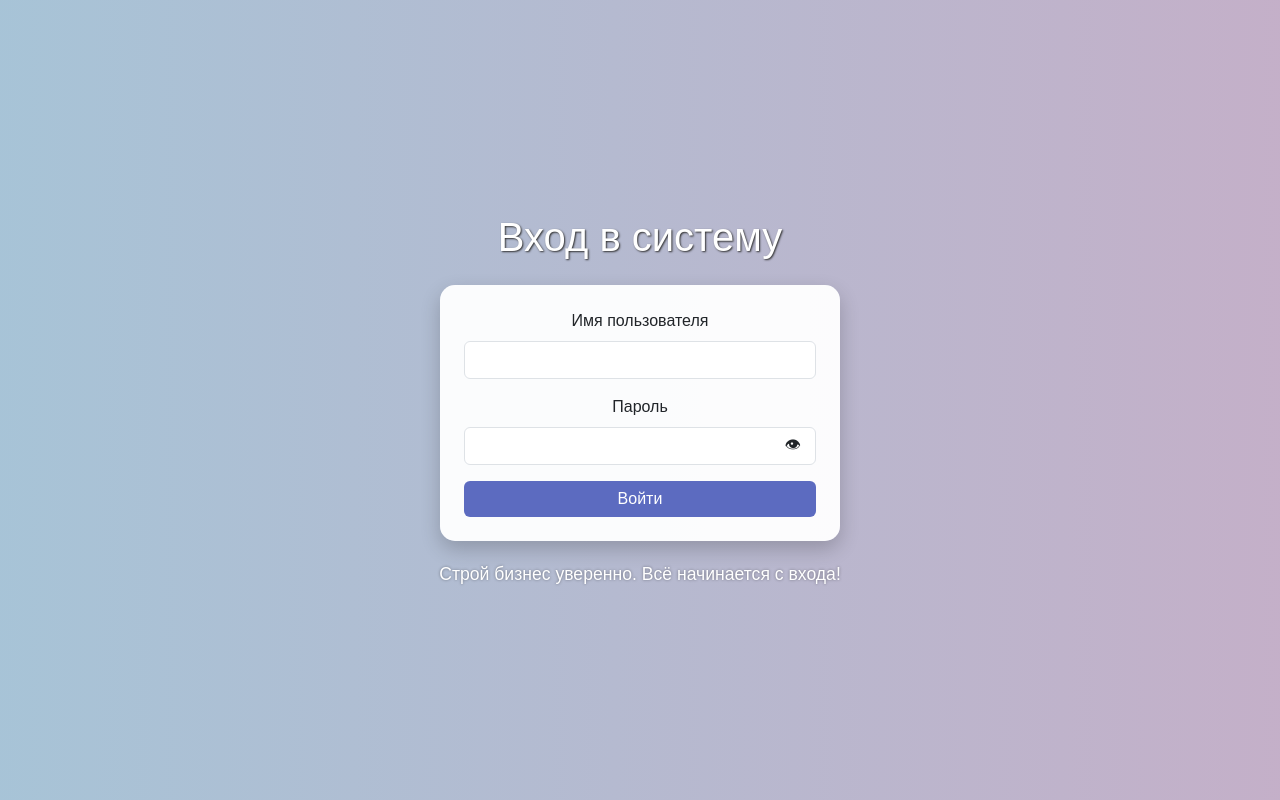
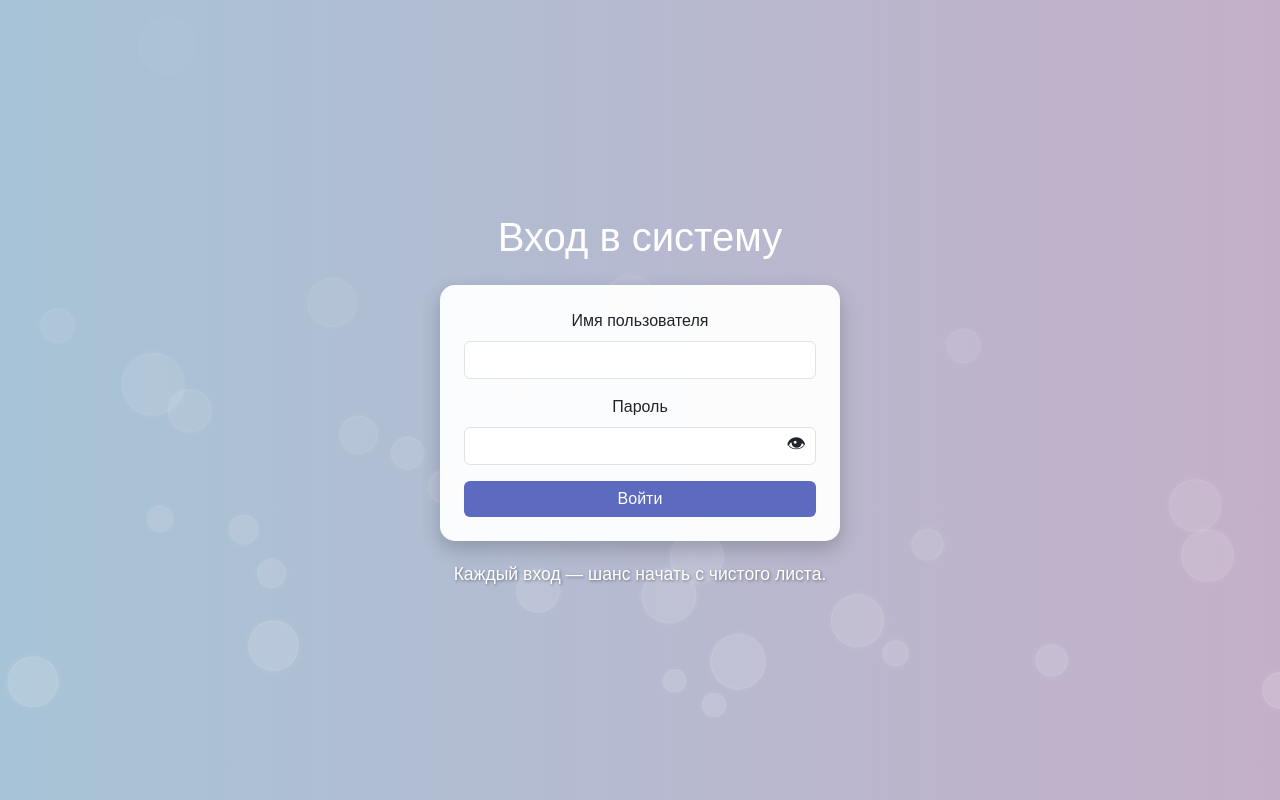
Before and after one commit to semionser/db1, a Flask app: page /login in a window 1280 px wide. Run offline with Flask 3, Linux system fonts and the light colour scheme; parts of the project's set-up code (start-up, migrations or seed data) failed here and were passed over.

Commit message:
бновлён

```diff
--- a/templates/login.html
+++ b/templates/login.html
@@ -5,11 +5,8 @@
     <title>Вход</title>
     <link rel="icon" href="{{ url_for('static', filename='kit.ico') }}" type="image/x-icon">
     <meta name="viewport" content="width=device-width, initial-scale=1">
-
-    <!-- Bootstrap -->
     <link href="https://cdn.jsdelivr.net/npm/bootstrap@5.3.0/dist/css/bootstrap.min.css" rel="stylesheet">
 
-    <!-- Анимации и стили -->
     <style>
         body {
             margin: 0;
@@ -19,9 +16,11 @@
             background-size: 400% 400%;
             animation: gradientBG 10s ease infinite;
             min-height: 100vh;
+            overflow: hidden;
             display: flex;
             align-items: center;
             justify-content: center;
+            position: relative;
         }
 
         @keyframes gradientBG {
@@ -30,17 +29,15 @@
             100% {background-position: 0% 50%;}
         }
 
+        .container {
+            z-index: 2;
+        }
+
         .card {
             border: none;
             border-radius: 15px;
             box-shadow: 0 8px 20px rgba(0, 0, 0, 0.2);
-            animation: fadeIn 1s ease forwards;
             background-color: rgba(255, 255, 255, 0.95);
-        }
-
-        @keyframes fadeIn {
-            from {opacity: 0; transform: translateY(-20px);}
-            to {opacity: 1; transform: translateY(0);}
         }
 
         .form-control:focus {
@@ -51,53 +48,79 @@
         .btn-primary {
             background-color: #5C6BC0;
             border: none;
-            transition: background-color 0.3s ease;
         }
 
         .btn-primary:hover {
             background-color: #3f51b5;
         }
 
-        .eye-icon {
-            position: absolute;
-            right: 15px;
-            top: 38px;
-            cursor: pointer;
-            transition: transform 0.3s ease;
-        }
-
-        .eye-icon:hover {
-            transform: scale(1.2);
-        }
-
         .password-container {
             position: relative;
         }
 
-        h1 {
-            text-shadow: 1px 1px 2px #333;
-            color: white;
-            animation: slideInDown 1s ease;
+        .eye-icon {
+            position: absolute;
+            right: 10px;
+            top: 35px;
+            cursor: pointer;
+            font-size: 1.2rem;
         }
 
-        @keyframes slideInDown {
-            from {transform: translateY(-50px); opacity: 0;}
-            to {transform: translateY(0); opacity: 1;}
-        }
         .motivational-text {
             margin-top: 20px;
             color: white;
+            font-size: 1.1rem;
             text-align: center;
-            font-size: 1.1rem;
-            text-shadow: 0 0 3px rgba(0, 0, 0, 0.4);
+            text-shadow: 1px 1px 3px rgba(0,0,0,0.4);
+        }
+
+        /* Пузыри */
+        #bubbles {
+            position: absolute;
+            top: 0; left: 0;
+            width: 100%; height: 100%;
+            overflow: hidden;
+            z-index: 1;
+            pointer-events: none;
+        }
+
+            .bubble {
+        position: absolute;
+        bottom: -100px;
+        background-color: rgba(255, 255, 255, 0.6);
+        border: 1px solid rgba(255, 255, 255, 0.8);
+        box-shadow: 0 0 8px rgba(255, 255, 255, 0.5);
+        border-radius: 50%;
+        pointer-events: auto;
+        transition: transform 0.2s ease, opacity 0.3s ease;
+        animation: floatUp linear infinite;
+            }
+
+        @keyframes floatUp {
+            0% {
+                transform: translateY(0) scale(1);
+                opacity: 0.3;
+            }
+            100% {
+                transform: translateY(-120vh) scale(1.5);
+                opacity: 0;
+            }
+        }
+
+        .bubble:hover {
+            transform: scale(0);
+            opacity: 0;
+            animation: none !important;
         }
 
     </style>
 </head>
 <body>
 
+<div id="bubbles"></div>
+
 <div class="container text-center">
-    <h1 class="mb-4">Вход в систему</h1>
+    <h1 class="text-white mb-4">Вход в систему</h1>
 
     {% if error %}
         <div class="alert alert-danger alert-dismissible fade show" role="alert">
@@ -115,34 +138,63 @@
         <div class="mb-3 password-container">
             <label class="form-label">Пароль</label>
             <input type="password" name="password" class="form-control" required id="password-input">
-            <span class="eye-icon" id="eye-icon" onclick="togglePasswordVisibility()">👁</span>
+            <span class="eye-icon" onclick="togglePassword()">👁</span>
         </div>
 
         <button type="submit" class="btn btn-primary w-100">Войти</button>
-    </form>
-    <div class="motivational-text">
-        Строй бизнес уверенно. Всё начинается с входа!
-    </div>
+    </form><div class="motivational-text" id="quote"></div>
 </div>
 
+<!-- JS -->
+<script>
+    // Пузыри
+    function createBubbles() {
+        const container = document.getElementById('bubbles');
+        for (let i = 0; i < 30; i++) {
+            const bubble = document.createElement('div');
+            const size = Math.random() * 30 + 20;
+            bubble.className = 'bubble';
+            bubble.style.width = size + 'px';
+            bubble.style.height = size + 'px';
+            bubble.style.left = Math.random() * 100 + '%';
+            bubble.style.animationDuration = (5 + Math.random() * 10) + 's';
+            bubble.style.animationDelay = (Math.random() * 5) + 's';
+            container.appendChild(bubble);
+        }
+    }
 
-<!-- Скрипт для отображения пароля -->
-<script>
-    function togglePasswordVisibility() {
-        const passwordInput = document.getElementById('password-input');
-        const eyeIcon = document.getElementById('eye-icon');
+    createBubbles();
 
-        if (passwordInput.type === 'password') {
-            passwordInput.type = 'text';
-            eyeIcon.textContent = '🙈';
-        } else {
-            passwordInput.type = 'password';
-            eyeIcon.textContent = '👁';
+    // Цитаты
+    const quotes = [
+        "Каждый вход — это шаг к успеху.",
+        "Бизнес начинается с первого действия — входа.",
+        "Чтобы изменить мир — сначала войди в систему.",
+        "Великие компании начинаются с простого входа.",
+        "Каждый вход — возможность изменить реальность.",
+        "Те, кто входят — создают будущее.",
+        "Вход — это не конец, а только начало.",
+        "Большие идеи начинаются с маленького входа.",
+        "Успех — это привычка входить даже в трудные моменты.",
+        "Каждый вход — шанс начать с чистого листа."
+    ];
+
+    function updateQuote() {
+        const quoteElement = document.getElementById('quote');
+        const index = Math.floor(Math.random() * quotes.length);
+        quoteElement.textContent = quotes[index];
     }
+
+    updateQuote();
+    setInterval(updateQuote, 10000);
+
+    // Пароль
+    function togglePassword() {
+        const input = document.getElementById('password-input');
+        input.type = input.type === 'password' ? 'text' : 'password';
     }
 </script>
 
-<!-- Bootstrap JS -->
 <script src="https://cdn.jsdelivr.net/npm/bootstrap@5.3.0/dist/js/bootstrap.bundle.min.js"></script>
 </body>
 </html>
```
Also changed, not shown: instance/database.db. Lines whose indentation alone changed are shown as unchanged.
